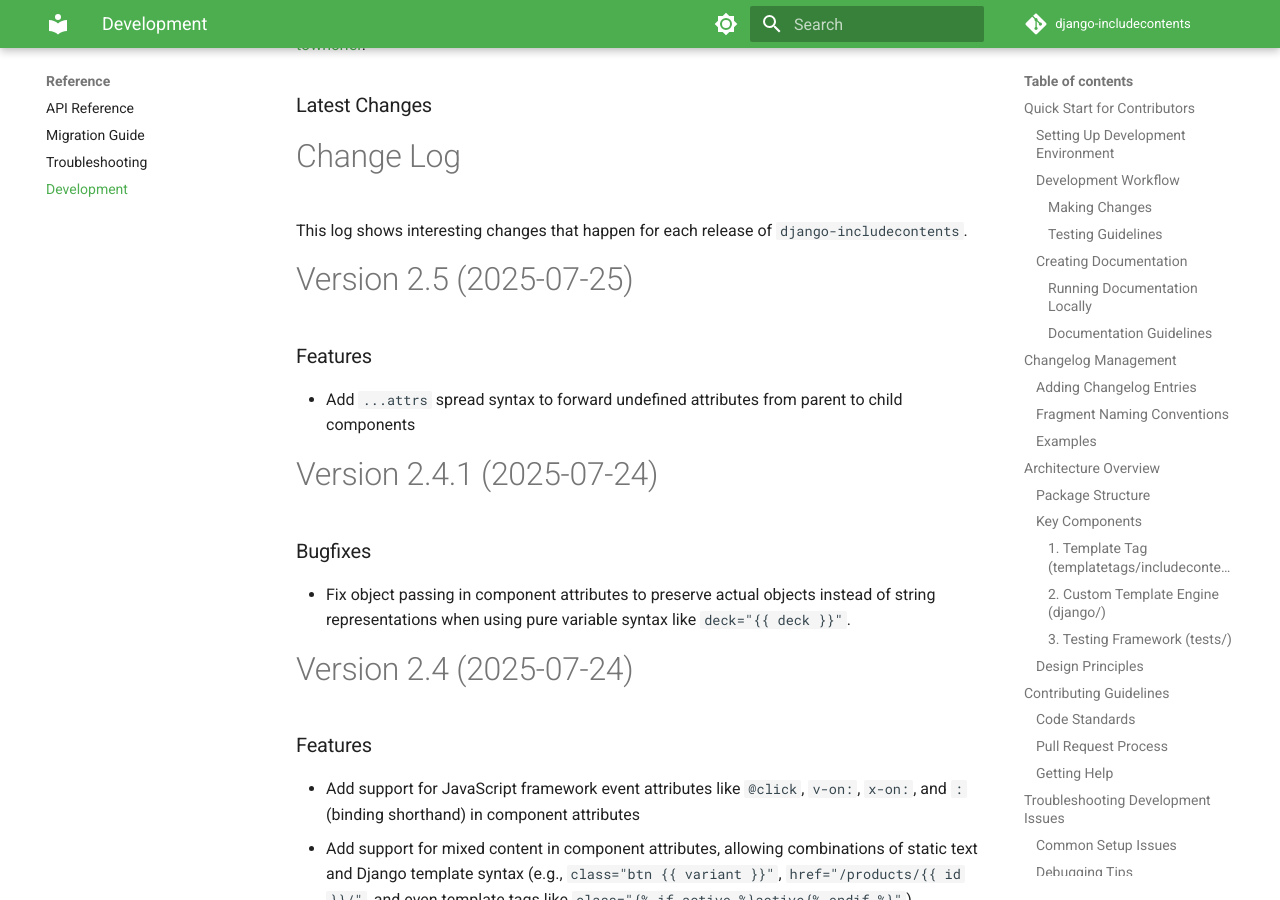
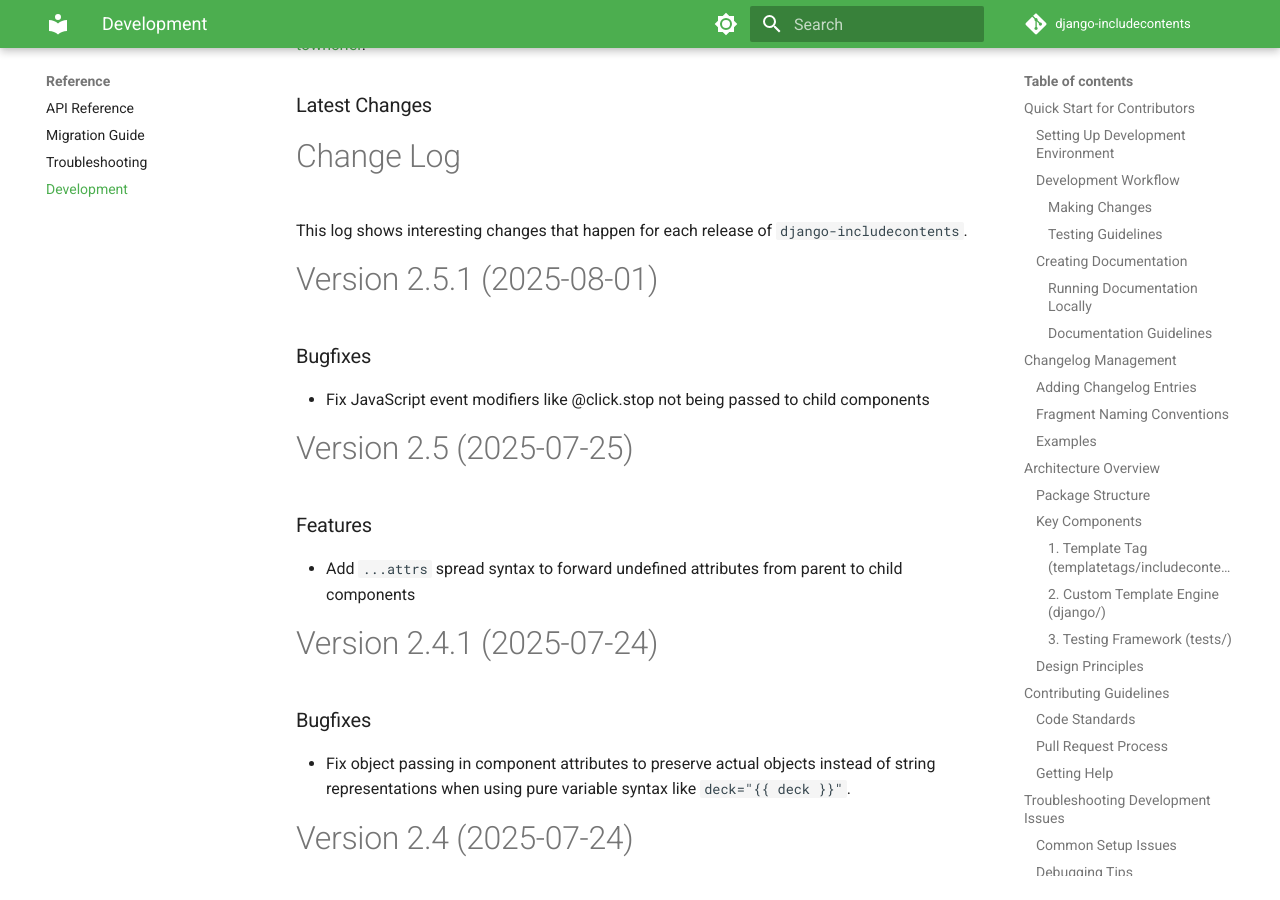
Before and after one commit to SmileyChris/django-includecontents, an MkDocs documentation site: the page built from docs/reference/development.md, in a window 1280 px wide and 900 px high, scrolled down 8547 px. Built offline with MkDocs 1.6.1 and Material for MkDocs 9.7.7, drawn with Linux system fonts in a browser that asks for light colours; comment, search, counter and statistics services are not loaded.

Commit message:
Update CHANGES for 2.5.1

```diff
--- a/CHANGES.md
+++ b/CHANGES.md
@@ -3,6 +3,13 @@
 This log shows interesting changes that happen for each release of `django-includecontents`.
 
 <!-- towncrier release notes start -->
+
+# Version 2.5.1 (2025-08-01)
+
+### Bugfixes
+
+- Fix JavaScript event modifiers like @click.stop not being passed to child components
+
 
 # Version 2.5 (2025-07-25)
 
```
Also changed, not shown: changes/+fix-js-event-modifiers.bugfix.md (deleted, +0 -1 lines).
